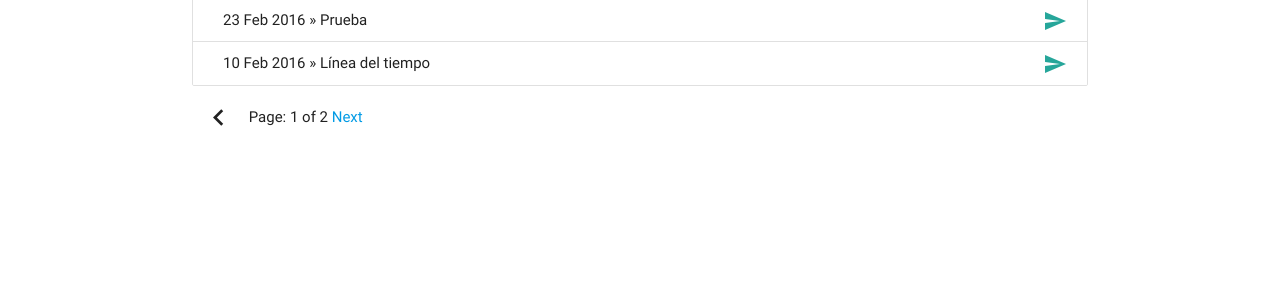
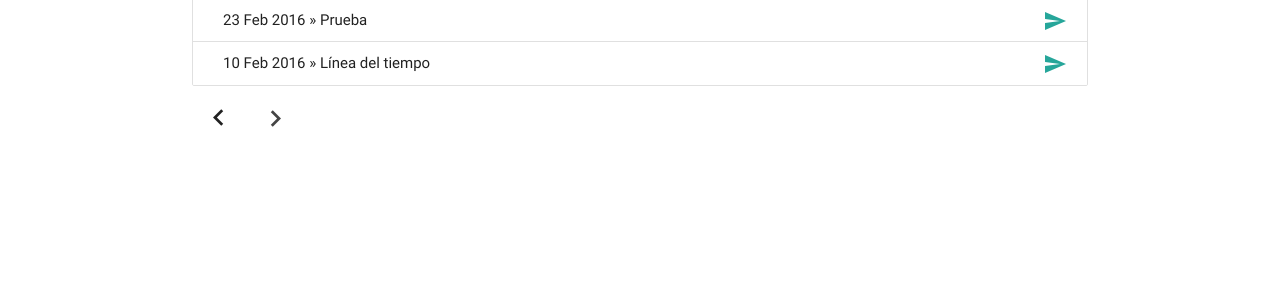
Before and after one commit to const3/const3.github.io, a Jekyll site: the page built from blog/index.html, in a window 1280 px wide. Shown: the part 224-524 px from the top of the page. Built offline with Jekyll 4.4.1, drawn with Linux system fonts in a browser that asks for light colours; nearby versions of some CDN libraries; the list of posts is cut into pages by our own code.

Commit message:
Update index.html

```diff
--- a/blog/index.html
+++ b/blog/index.html
@@ -20,11 +20,14 @@ title: Sam's Blog
   {% else %}
     <li class="disabled"><i class="material-icons">chevron_left</i></li>
   {% endif %}
-  <span class="page_number ">Page: {{ paginator.page }} of {{ paginator.total_pages }}</span>
+  {% for pageNum in paginator.total_pages %}
+  <li class="waves-effect"><a href="#!">{{pageNum}}</a></li>
+{% endfor %}
+
   {% if paginator.next_page %}
-    <a href="{{ paginator.next_page_path }}" class="next">Next</a>
+    <li class="waves-effect"><a href="{{ paginator.next_page_path }}"><i class="material-icons">chevron_right</i></a></li>
   {% else %}
-    <span class="next ">Next</span>
+    <li class="disabled"><i class="material-icons">chevron_right</i></li>
   {% endif %}
 </ul>
 </div>
```
